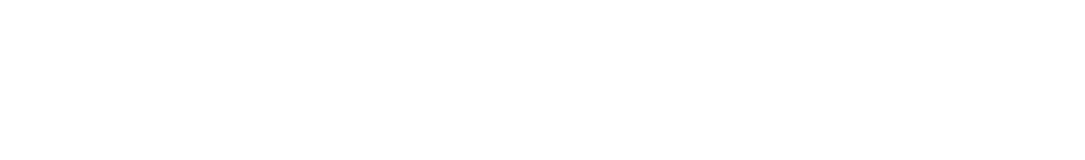
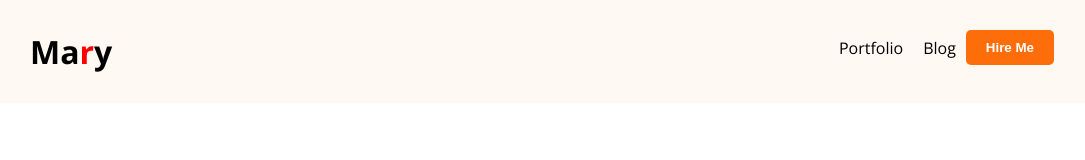
Before and after one commit to rafietrana/portfolio, a plain HTML site: page index.html in a window 1280 px wide. Shown: the whole page, without its empty margins (98-1183 px from the left). Drawn offline with nearby package versions, Linux system fonts and the light colour scheme.

Commit message:
add this code

```diff
--- a/index.html
+++ b/index.html
@@ -10,6 +10,20 @@
     <title>Professional full-stuck developer</title>
 </head>
 <body>
+    <header>
+       <div class="container  dflex">
+        <div class="header-left">
+            <h1>Ma<span style="color: red;">r</span>y</h1>
+        </div>
+        <div class="header-right">
+            <ul class="dflex">
+                <li><a href="#">Portfolio</a></li>
+                <li><a href="#">Blog</a></li>
+                <button class="btn-primary">Hire Me</button>
+            </ul>
 
+        </div>
+       </div>
+    </header>
 </body>
 </html>
--- a/style.css
+++ b/style.css
@@ -1,8 +1,42 @@
 *{
     margin: 0;
     padding: 0;
+}
+body{
+    font-family: 'Open Sans', sans-serif;
 }
 .container{
     max-width: 1024px;
     margin: auto;
 }
+.btn-primary{
+    background-color: #FD6E0A;
+    color: white;
+    font-weight: bold;
+    padding: 10px 20px;
+    border: none;
+    border-radius: 5px;
+}
+/* header css start */
+.dflex{
+    display: flex;
+    justify-content: space-between;
+}
+header{
+    padding: 30px 0;
+    background-color: #FFF8F3;
+}
+.header-right{}
+.header-right ul{
+    align-items: center;
+}
+.header-right ul li{
+    list-style: none;
+    padding:0 10px;
+}
+.header-right ul li a{
+    text-decoration: none;
+    color:black;
+
+
+}
```
